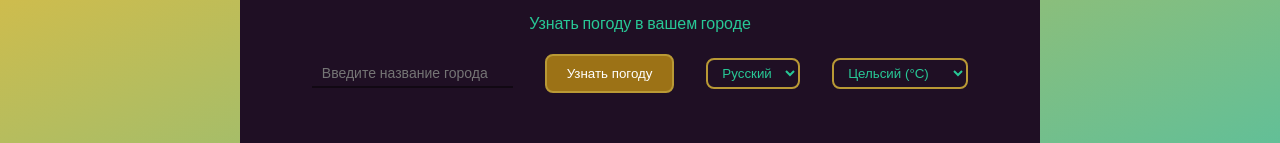
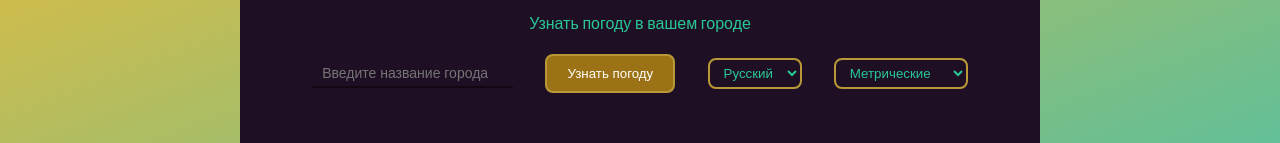
Before and after one commit to 7Hunter7/Weather_App, a Vue app: page / in a window 1280 px wide. Shown: the part 277-420 px from the top of the page. Built offline with nearby package versions, Linux system fonts and the light colour scheme.

Commit message:
Updated 'i18n.js' - Added translation for 'unitMetric' and 'unitEmpirical'. Updated 'App.vue' and component 'WeatherCard.vue' using them

```diff
--- a/src/App.vue
+++ b/src/App.vue
@@ -28,8 +28,8 @@
       </select>
 
       <select v-model="units" class="wrapper__form_select">
-        <option value="metric">Цельсий (°C)</option>
-        <option value="imperial">Фаренгейт (°F)</option>
+        <option value="metric">{{ $t('unitMetric') }}</option>
+        <option value="empirical">{{ $t('unitEmpirical') }}</option>
       </select>
     </div>
     <p class="wrapper__error">{{ error }}</p>
--- a/src/components/WeatherCard.vue
+++ b/src/components/WeatherCard.vue
@@ -51,7 +51,7 @@ const props = defineProps({
   units: {
     type: String,
     default: 'metric',
-    validator: (value) => ['metric', 'imperial'].includes(value),
+    validator: (value) => ['metric', 'empirical'].includes(value),
   },
 })
 
@@ -70,7 +70,7 @@ const groundLevelPressureMmHg = computed(() => {
   const grndLevel = props.weather.main?.grnd_level
   if (grndLevel) {
     let pressureHPa = null
-    if (props.units === 'imperial') {
+    if (props.units === 'empirical') {
       pressureHPa = grndLevel // Давление в гектопаскалях
     } else {
       pressureHPa = (grndLevel * 0.750062).toFixed(1) // Давление в мм рт. ст.
--- a/src/i18n.js
+++ b/src/i18n.js
@@ -20,6 +20,8 @@ const messages = {
     precipitation: 'Precipitation(last 1 hour)',
     groundPressure: 'Level Pressure',
     weatherConditions: 'Weather Conditions',
+    unitMetric: 'Metric',
+    unitEmpirical: 'Empirical',
     celsius: '℃',
     fahrenheit: '℉',
     metersPerSecond: 'm/s',
@@ -69,6 +71,8 @@ const messages = {
     precipitation: 'Количество осадков(за 1 час)',
     groundPressure: 'Атмосферное давление',
     weatherConditions: 'Погодные условия',
+    unitMetric: 'Метрические',
+    unitEmpirical: 'Эмпирические',
     celsius: '℃',
     fahrenheit: '℉',
     metersPerSecond: 'м/с',
```
Also changed, not shown: 1 other file (tests, documents, lock files or other folders).
